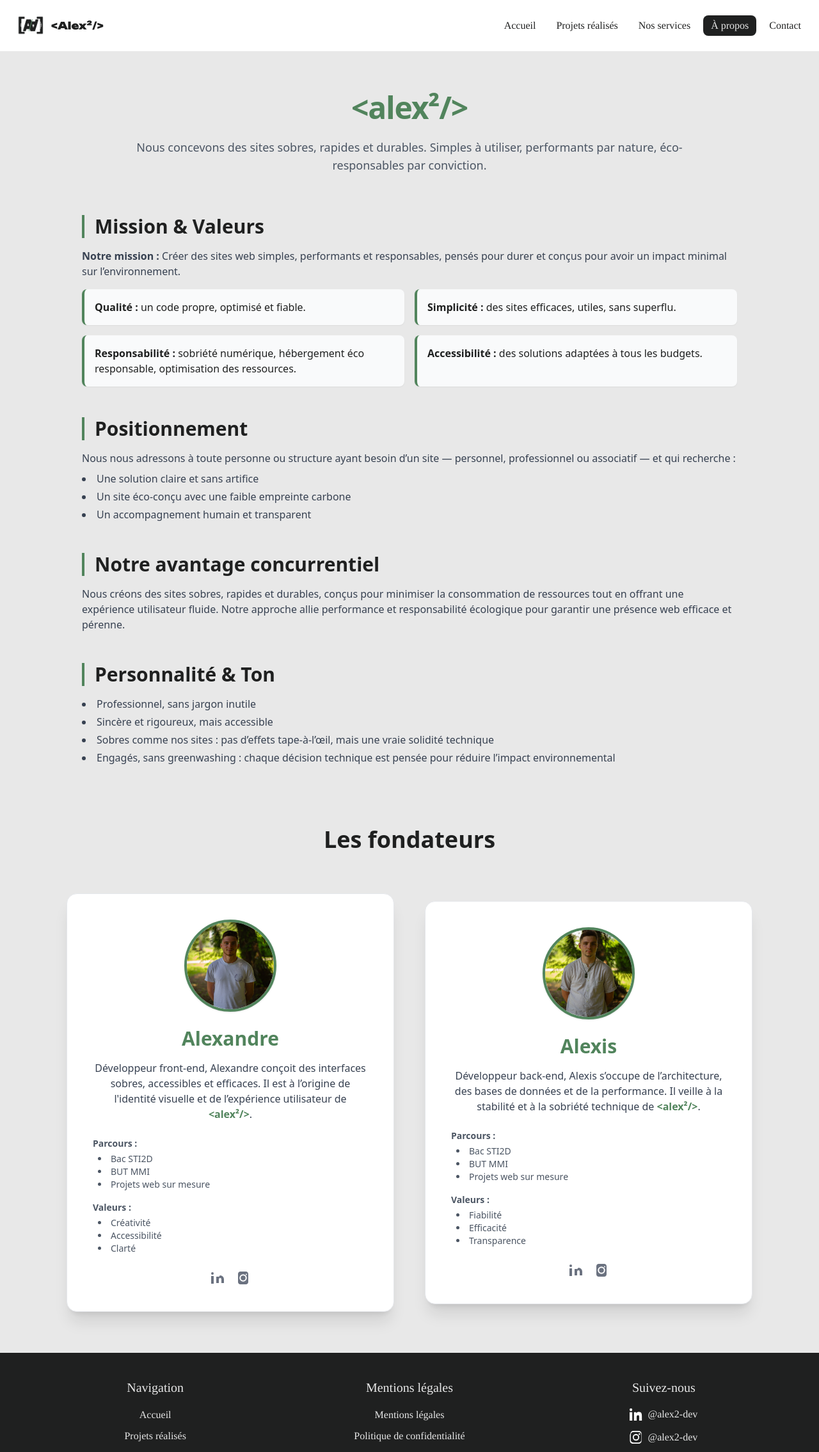
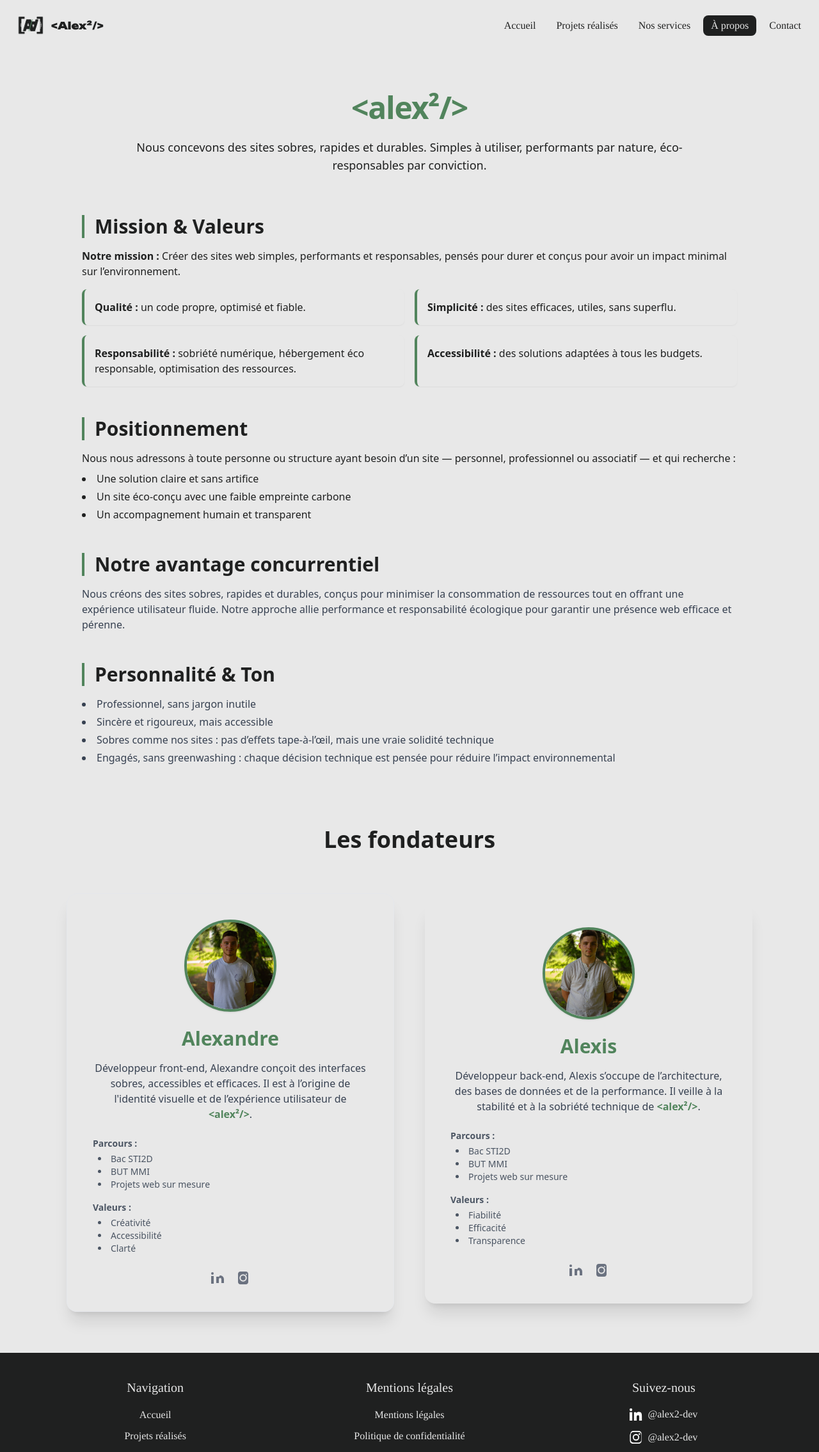
Before and after one commit to thedeadyt/Alex2, a PHP site: page /pages/Apropos.php in a window 1280 px wide. Shown: the top 2269 px of the page at 64% size. Run offline with PHP 8.4, Linux system fonts and the light colour scheme; some libraries are stand-ins or nearby versions.

Commit message:
couleurs

```diff
--- a/includes/header.php
+++ b/includes/header.php
@@ -2,7 +2,7 @@
 $currentPage = basename($_SERVER['PHP_SELF']);
 ?>
 <header>
-    <nav x-data="{ open: false }" class="bg-white shadow px-6 py-4">
+    <nav x-data="{ open: false }" class="shadow px-6 py-4" style="background-color: var(--color-white); color: var(--color-black);">
         <!-- Ligne principale -->
         <div class="max-w-7xl mx-auto flex items-center justify-between">
             <!-- Logo + Nom -->
--- a/public/index.php
+++ b/public/index.php
@@ -15,7 +15,7 @@ include __DIR__ . '/../includes/header.php';
     <link rel='stylesheet' type='text/css' media='screen' href='main.css'>
     <script src='main.js'></script>
 </head>
-<body>
+<body style="background-color: var(--color-white);">
     <section id="content">
 
     </section>
--- a/public/pages/Apropos.php
+++ b/public/pages/Apropos.php
@@ -19,7 +19,7 @@ include __DIR__ . '/../../includes/header.php';
         <!-- Titre principal -->
         <div class="text-center max-w-4xl mx-auto mb-16">
             <h1 class="text-5xl font-extrabold tracking-tight mb-6"><span style="color: var(--color-green);">&lt;alex²/&gt;</span></h1>
-            <p class="text-lg text-gray-600">
+            <p class="text-lg">
             Nous concevons des sites sobres, rapides et durables. Simples à utiliser, performants par nature, éco-responsables par conviction.
             </p>
         </div>
@@ -28,18 +28,18 @@ include __DIR__ . '/../../includes/header.php';
         <div class="max-w-5xl mx-auto space-y-12">
             <div>
             <h2 class="text-3xl font-bold mb-4 border-l-4  pl-4"style="border-color: var(--color-green);">Mission & Valeurs</h2>
-            <p class="mb-4 text-gray-700"><strong>Notre mission :</strong> Créer des sites web simples, performants et responsables, pensés pour durer et conçus pour avoir un impact minimal sur l’environnement.</p>
+            <p class="mb-4"><strong>Notre mission :</strong> Créer des sites web simples, performants et responsables, pensés pour durer et conçus pour avoir un impact minimal sur l’environnement.</p>
             <ul class="grid grid-cols-1 sm:grid-cols-2 gap-4 list-none">
-                <li class="bg-gray-50 p-4 rounded-lg shadow-sm border-l-4" style="border-color: var(--color-green);">
+                <li class="p-4 rounded-lg shadow-sm border-l-4" style="background-color: var(--color-white); border-color: var(--color-green);">
                 <strong>Qualité :</strong> un code propre, optimisé et fiable.
                 </li>
-                <li class="bg-gray-50 p-4 rounded-lg shadow-sm border-l-4 "style="border-color: var(--color-green);">
+                <li class="p-4 rounded-lg shadow-sm border-l-4 "style="background-color: var(--color-white); border-color: var(--color-green);">
                 <strong>Simplicité :</strong> des sites efficaces, utiles, sans superflu.
                 </li>
-                <li class="bg-gray-50 p-4 rounded-lg shadow-sm border-l-4 "style="border-color: var(--color-green);">
+                <li class="p-4 rounded-lg shadow-sm border-l-4 "style="background-color: var(--color-white); border-color: var(--color-green);">
                 <strong>Responsabilité :</strong> sobriété numérique, hébergement éco responsable, optimisation des ressources.
                 </li>
-                <li class="bg-gray-50 p-4 rounded-lg shadow-sm border-l-4 "style="border-color: var(--color-green);">
+                <li class="p-4 rounded-lg shadow-sm border-l-4 "style="background-color: var(--color-white); border-color: var(--color-green);">
                 <strong>Accessibilité :</strong> des solutions adaptées à tous les budgets.
                 </li>
             </ul>
@@ -48,10 +48,10 @@ include __DIR__ . '/../../includes/header.php';
             <!-- Positionnement -->
             <div>
             <h2 class="text-3xl font-bold mb-4 border-l-4  pl-4" style="border-color: var(--color-green);">Positionnement</h2>
-            <p class="text-gray-700 mb-2">
+            <p class="mb-2">
                 Nous nous adressons à toute personne ou structure ayant besoin d’un site — personnel, professionnel ou associatif — et qui recherche :
             </p>
-            <ul class="list-disc list-inside text-gray-700 space-y-1">
+            <ul class="list-disc list-inside space-y-1">
                 <li>Une solution claire et sans artifice</li>
                 <li>Un site éco-conçu avec une faible empreinte carbone</li>
                 <li>Un accompagnement humain et transparent</li>
@@ -92,9 +92,9 @@ include __DIR__ . '/../../includes/header.php';
         }" class="mt-24 max-w-7xl mx-auto px-6">
             <h2 class="text-4xl font-bold text-center mb-16">Les fondateurs</h2>
 
-            <div class="grid md:grid-cols-2 gap-12 place-items-center">
+            <div class="grid md:grid-cols-2 gap-12 place-items-center" style="background-color: var(--color-white);">
                 <!-- Alexandre -->
-                <div class="founder-card opacity-0 transform translate-y-10 transition-all duration-700 bg-white border border-gray-200 rounded-2xl shadow-xl p-10 w-full max-w-2xl hover:shadow-2xl text-center">
+                <div class="founder-card opacity-0 transform translate-y-10 transition-all duration-700 border border-gray-200 rounded-2xl shadow-xl p-10 w-full max-w-2xl hover:shadow-2xl text-center">
                     <img src="<?= BASE_URL ?>/asset/img/alexandre.webp" alt="Alexandre" class="w-36 h-36 rounded-full object-cover border-4 mb-6 shadow mx-auto"style="border-color: var(--color-green);">
                     <h3 class="text-3xl font-semibold text-blue-600 mb-4"style="color: var(--color-green);">Alexandre</h3>
                     <p class="text-gray-700 text-base mb-6 max-w-xl mx-auto">
@@ -133,7 +133,7 @@ include __DIR__ . '/../../includes/header.php';
                 </div>
 
                 <!-- Alexis -->
-                <div class="founder-card opacity-0 transform translate-y-10 transition-all duration-700 bg-white border border-gray-200 rounded-2xl shadow-xl p-10 w-full max-w-2xl hover:shadow-2xl text-center">
+                <div class="founder-card opacity-0 transform translate-y-10 transition-all duration-700  rounded-2xl shadow-xl p-10 w-full max-w-2xl hover:shadow-2xl text-center">
                     <img src="<?= BASE_URL ?>/asset/img/alexis.webp" alt="Alexis" class="w-36 h-36 rounded-full object-cover border-4 mb-6 shadow mx-auto" style="border-color: var(--color-green);">
                     <h3 class="text-3xl font-semibold mb-4"style="color: var(--color-green);">Alexis</h3>
                     <p class="text-gray-700 text-base mb-6 max-w-xl mx-auto">
--- a/public/pages/NosProjets.php
+++ b/public/pages/NosProjets.php
@@ -16,8 +16,8 @@ include __DIR__ . '/../../includes/header.php';
 
 </head>
 <br>
-<body>
-  <div class="bg-gray-100 p-10 mx-auto" style="max-width: 1200px;" x-data="projetsData()" id="content">
+<body style="background-color: var(--color-white); color: var(--color-black); border-color: var(--color-black)">
+  <div class="p-10 mx-auto" style="max-width: 1200px;" x-data="projetsData()" id="content">
 
     <h1 class="text-4xl font-bold mb-8">Nos Projets</h1>
 
```
Also changed, not shown: public/pages/Contact.php (+11 -11 lines).
